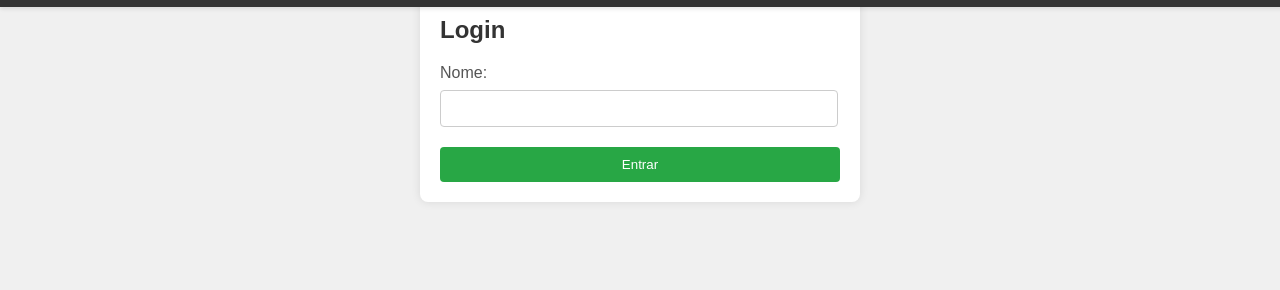
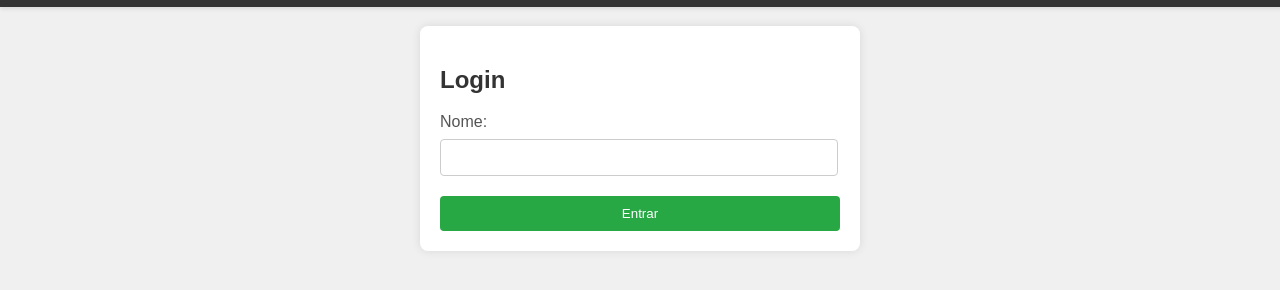
Before and after one commit to gabrielnogueiraz/tickets-system, a plain HTML site: page index.html in a window 1280 px wide. Shown: the part 44-334 px from the top of the page. Drawn offline with Linux system fonts and the light colour scheme.

Commit message:
page flex box correction

```diff
--- a/style.css
+++ b/style.css
@@ -44,6 +44,10 @@ button {
 
 button:hover {
     background-color: #218838;
+}
+
+.login-container {
+    margin-top: 4%;
 }
 
 .ticket-container {
```
